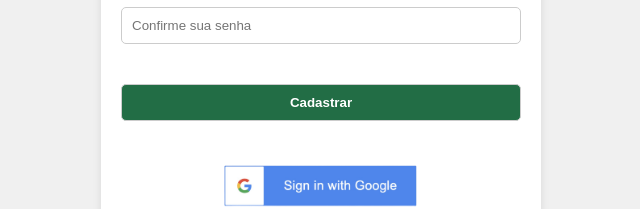
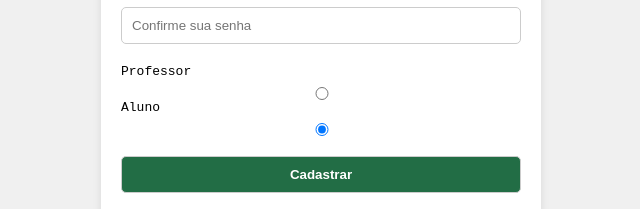
Before and after one commit to PedroVictorMcB/dev-web-geral, a React (Create React App) app: page /cadastro in a window 1280 px wide. Shown: the part 559-768 px from the top of the page, without its empty margins (319-959 px from the left). Built offline with nearby package versions, Linux system fonts and the light colour scheme; grey boxes are pictures that could not be loaded.

Commit message:
finalizações feitas

```diff
--- a/src/Componentes/ContainerCadastro/Cadastro.jsx
+++ b/src/Componentes/ContainerCadastro/Cadastro.jsx
@@ -6,19 +6,19 @@ import { useNavigate } from "react-router-dom";
 import server from "../../server.json";
 
 function Cadastro() {
+    //uso do useState padrão
     const [email, setEmail] = useState("");
     const [username, setUsername] = useState("");
     const [password, setPassword] = useState("");
     const [confirmPassword, setConfirmPassword] = useState("");
     const [image, setImage] = useState("");
+    const [tag, setTag] = useState("aluno");
     const navigate = useNavigate();
 
-    //Este estado, da linha 18:20, define o nome do site lá na aba de cima, não precisa estar em todas as páginas, apenas no APP, uma vez que o site possui apenas um nome, e não vários. Isso evitará de confundir o usuário.
-    //Farei esta alteração em todas a página que encontrar este useEffect, e não mudem, PFV.
-
-    // useEffect(() => {
-    //     document.title = "Cadastro";
-    // }, []);
+    //criei um handler para a tag do usuário
+    const handleTagSelector = (e) => {
+        setTag(e.target.value);
+    };
 
     const handleSubmit = async (event) => {
         event.preventDefault();
@@ -35,6 +35,7 @@ function Cadastro() {
             email: email,
             senha: password,
             image: image,
+            tag: tag,
         };
 
         try {
@@ -49,7 +50,7 @@ function Cadastro() {
 
             if (response.ok) {
                 alert("Usuário cadastrado com sucesso!");
-                navigate("/catalogoDeCursos");
+                navigate("/login");
             } else {
                 alert("Ocorreu um erro ao cadastrar o usuário.");
             }
@@ -115,6 +116,23 @@ function Cadastro() {
                             value={confirmPassword}
                             onChange={(e) => setConfirmPassword(e.target.value)}
                         />
+                        <label htmlFor="professorTag">Professor</label>
+                        <input
+                            type="radio"
+                            id="professorTag"
+                            name="tag"
+                            value="professor"
+                            onChange={handleTagSelector}
+                        />
+                        <label htmlFor="alunoTag">Aluno</label>
+                        <input
+                            type="radio"
+                            id="alunoTag"
+                            name="tag"
+                            value="aluno"
+                            checked
+                            onChange={handleTagSelector}
+                        />
                         <input
                             type="submit"
                             value="Cadastrar"
--- a/src/Componentes/Input/Input.jsx
+++ b/src/Componentes/Input/Input.jsx
@@ -1,12 +1,33 @@
-export default function Input ({name: fieldName, label, type, placeholder, formData, setFormData}) {
+export default function Input({
+    name: fieldName,
+    label,
+    type,
+    placeholder,
+    formData,
+    setFormData,
+}) {
+    //aqui é feita uma atualização do formData
+    const updateFormData = (e) =>
+        setFormData({
+            //acima set funciona como se fosse um PUT
 
-    const updateFormData = (e) => setFormData({
-        ...formData,
-        [fieldName]: e.target.value,
-    });
+            //spread = resgata as informações atuais
+            ...formData,
+            //atualiza as chaves específicas
+            [fieldName]: e.target.value,
+        });
 
-    return <>
-        <label htmlFor={fieldName}>{label}</label>
-        <input type={type || "text"} id={fieldName} name={fieldName} placeholder={placeholder} onChange={updateFormData} value={formData[fieldName]} />
-    </>
+    return (
+        <>
+            <label htmlFor={fieldName}>{label}</label>
+            <input
+                type={type || "text"}
+                id={fieldName}
+                name={fieldName}
+                placeholder={placeholder}
+                onChange={updateFormData}
+                value={formData[fieldName]}
+            />
+        </>
+    );
 }
--- a/src/Componentes/SideBar/Sidebar.jsx
+++ b/src/Componentes/SideBar/Sidebar.jsx
@@ -1,11 +1,8 @@
 import React, { useMemo } from "react";
 import "./Sidebar.css";
 import logo from "../../Assets/Imagens/CodeAcademyLogoSemFundo.png";
-import useAppCookies from "../../Hooks/useAppCookies";
 
-const Sidebar = ({ curso, aulas, onChangeAula }) => {
-    const { cookies } = useAppCookies();
-
+const Sidebar = ({ curso, aulas, onChangeAula, cookies }) => {
     const aulaInfo = useMemo(
         () => cookies["aulas-finalizadas"] || [],
         [cookies]
--- a/src/Componentes/VideoCatalago/VideoCatalogo.jsx
+++ b/src/Componentes/VideoCatalago/VideoCatalogo.jsx
@@ -1,12 +1,9 @@
 import "./VideoCatalogo.css";
 import YouTube from "react-youtube";
 import React from "react";
-import useAppCookies from "../../Hooks/useAppCookies";
 
-const VideoCatalogo = ({ selectedAula }) => {
+const VideoCatalogo = ({ selectedAula, cookies, setCookie }) => {
     // Este componentes está recebendo como propriedade o selectedAula de cursos, este recebe as atts de sidebar, e o videoCatalogo renderiza tudo.
-
-    const { cookies, setCookie } = useAppCookies();
 
     // aulasCookie recebe toda a informação do cookie "aulas-finalizadas".
     // O useMemo otimiza a performance evitando que essa busca seja realizada a todo momento que o
--- a/src/Hooks/useAppCookies.jsx
+++ b/src/Hooks/useAppCookies.jsx
@@ -1,5 +1,6 @@
 import { useCookies } from "react-cookie";
 
+// transfomamos a array em obj para utilizar apenas oq precisamos
 export default function useAppCookies(deps) {
     const [cookies, setCookie, removeCookie] = useCookies(deps);
 
--- a/src/Hooks/useQuery.jsx
+++ b/src/Hooks/useQuery.jsx
@@ -1,6 +1,7 @@
 import React from "react";
 import { useLocation } from "react-router-dom";
 
+//através do useLocation extrai o search para "parsear" os parametros da url(?queryStrings). Retorna um obj com métodos para manipular as informações dessa queryString.
 export default function useQuery() {
     const { search } = useLocation();
 
--- a/src/pages/CatalogoCursos.jsx
+++ b/src/pages/CatalogoCursos.jsx
@@ -9,6 +9,7 @@ export default function CatalogodeCursos() {
     const navigate = useNavigate();
 
     useEffect(() => {
+        //trava de "segurança" para login
         if (cookies["user-info"]) {
             const userTag = cookies["user-info"]?.tag;
 
--- a/src/pages/ProfessorAddAula/ProfessorAddAula.jsx
+++ b/src/pages/ProfessorAddAula/ProfessorAddAula.jsx
@@ -5,9 +5,9 @@ import useQuery from "../../Hooks/useQuery";
 
 export default function ProfessorAddAula() {
     const query = useQuery();
-    const [failedToAdd, setFailedToAdd] = useState(null);
     const [addedAula, setAddedAula] = useState(null);
     const [aulaId, setAulaId] = useState(null);
+    const [failedToAdd, setFailedToAdd] = useState(null);
 
     const initialFormData = {
         title: "",
@@ -56,9 +56,12 @@ export default function ProfessorAddAula() {
 
         try {
             // Faz uma solicitação DELETE para remover a aula do servidor
-            const response = await fetch(`http://localhost:3001/aulas/${aulaId}`, {
-                method: "DELETE",
-            });
+            const response = await fetch(
+                `http://localhost:3001/aulas/${aulaId}`,
+                {
+                    method: "DELETE",
+                }
+            );
 
             if (response.ok) {
                 // Remove os dados da aula
@@ -142,7 +145,9 @@ export default function ProfessorAddAula() {
                 <div className="container-editAula">
                     <div className="container-editOptions">
                         {addedAula && (
-                            <button onClick={handleRemoveAula}>Remover Aula</button>
+                            <button onClick={handleRemoveAula}>
+                                Remover Aula
+                            </button>
                         )}
                     </div>
                 </div>
--- a/src/pages/professorPage/ProfessorPage.jsx
+++ b/src/pages/professorPage/ProfessorPage.jsx
@@ -10,14 +10,8 @@ export default function ProfessorPage() {
     const [descricao, setDescricao] = useState("");
     const navigate = useNavigate();
 
+    //obj cookies resgata todas as infos de cookies desta url
     const { cookies } = useAppCookies();
-
-    //Este estado, da linha 15:17, define o nome do site lá na aba de cima, não precisa estar em todas as páginas, apenas no APP, uma vez que o site possui apenas um nome, e não vários. Isso evitará de confundir o usuário.
-    //Farei esta alteração em todas a página que encontrar este useEffect, e não mudem, PFV.
-
-    // useEffect(() => {
-    //     document.title = "AddCurso";
-    // }, []);
 
     useEffect(() => {
         if (cookies["user-info"]) {
@@ -30,6 +24,7 @@ export default function ProfessorPage() {
             navigate("/login");
         }
     }, [navigate, cookies]);
+    //dependencias acima
 
     const handleSubmit = async (event) => {
         event.preventDefault();
@@ -118,7 +113,7 @@ export default function ProfessorPage() {
                                 type="text"
                                 id="descricao"
                                 name="descricao"
-                                placeholder="Insira o tempo total do curso completo"
+                                placeholder="Descreva seu curso aqui"
                                 value={descricao}
                                 onChange={(e) => setDescricao(e.target.value)}
                             />
--- a/src/server.json
+++ b/src/server.json
@@ -142,7 +142,16 @@
             "nome": "Pedro Víctor",
             "email": "pedrovictorJava@gmail.com",
             "senha": "4321",
-      "image": "https://media.licdn.com/dms/image/D4D03AQHF1eRTVqiOUg/profile-displayphoto-shrink_200_200/0/1690036725660?e=1720656000&v=beta&t=nkVWwa8o7N1xg0XFBgl-lcRs_OGBuYfYBO2M2y39hrQ"
+            "image": "https://media.licdn.com/dms/image/D4D03AQHF1eRTVqiOUg/profile-displayphoto-shrink_200_200/0/1690036725660?e=1720656000&v=beta&t=nkVWwa8o7N1xg0XFBgl-lcRs_OGBuYfYBO2M2y39hrQ",
+            "tag": "aluno"
+        },
+        {
+            "id": 5,
+            "nome": "Vitor Mestre",
+            "email": "vitorMestrao@gmail.com",
+            "senha": "1234",
+            "image": "https://media.licdn.com/dms/image/D4E03AQE1FNz44eeDNg/profile-displayphoto-shrink_100_100/0/1713213741357?e=1720656000&v=beta&t=6Pb1LDMvTcl-fJ9BAYtqx74ZohCw9io3ZL2Ht-TrQL4",
+            "tag": "professor"
         }
     ]
 }
```
Also changed, not shown: src/Hooks/useFormulary.jsx (+8 -7 lines), src/pages/Cursos/Cursos.jsx (+8 -4 lines). Lines whose indentation alone changed are shown as unchanged.
